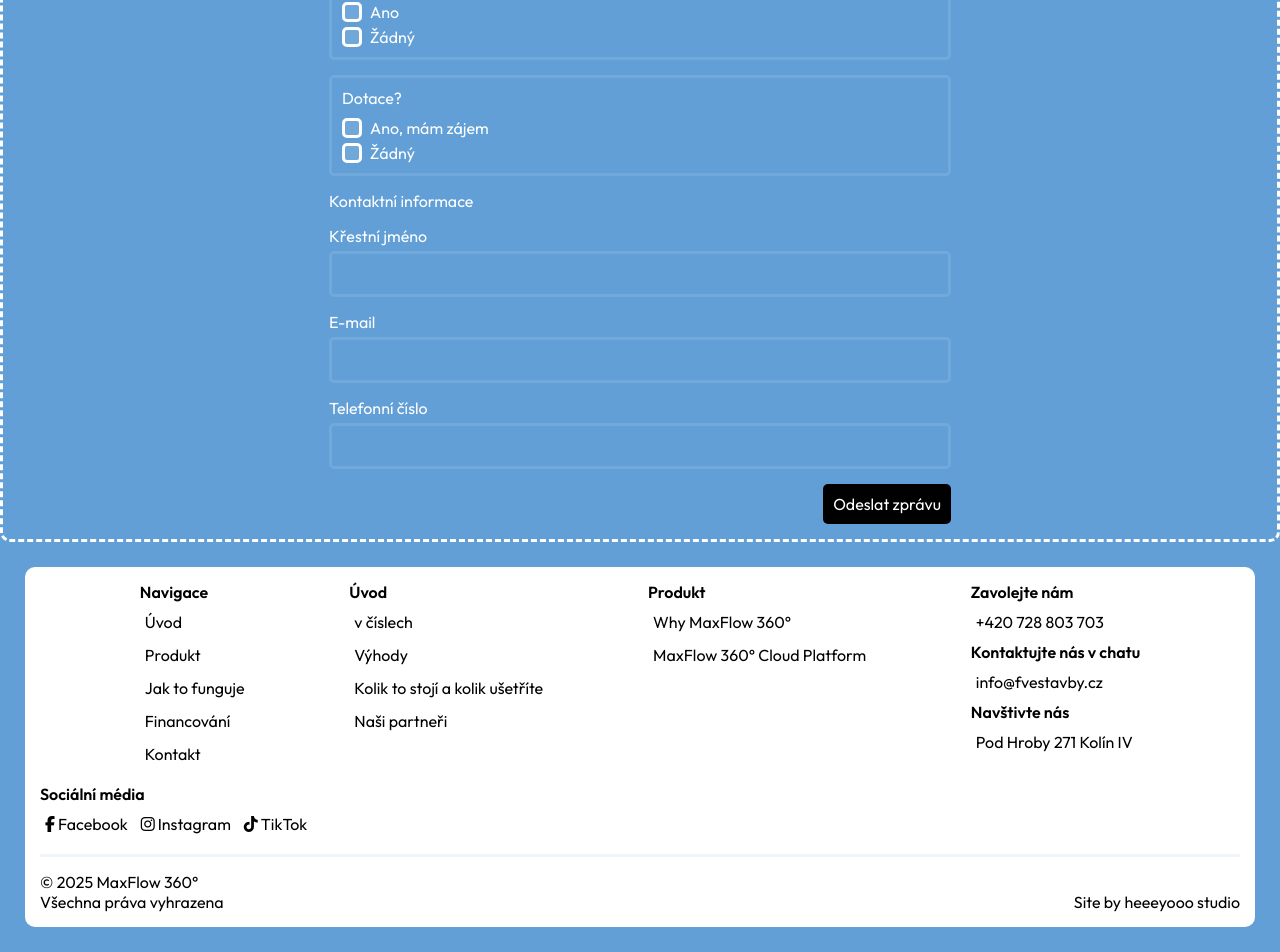
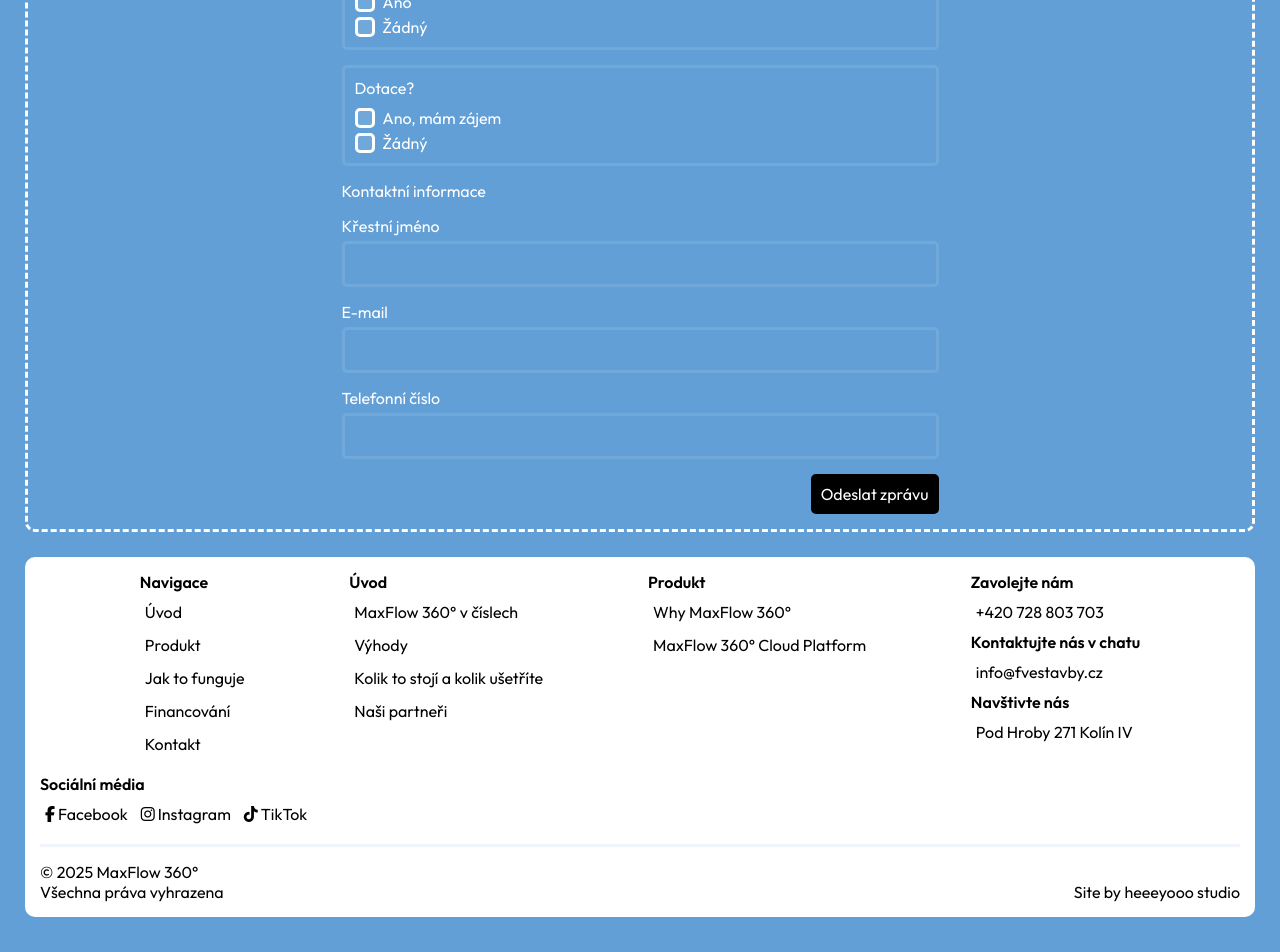
Before and after one commit to stepandordiai/max-flow, a React (Vite) app: page /form-calculator in a window 1280 px wide. Shown: the part 1289-2241 px from the top of the page. Built offline with nearby package versions, Linux system fonts and the light colour scheme.

Commit message:
Update FormCalculator and Footer

```diff
--- a/src/components/Footer/Footer.jsx
+++ b/src/components/Footer/Footer.jsx
@@ -97,7 +97,7 @@ const Footer = () => {
 					<div className="footer__nav-wrapper">
 						<nav className="footer__nav">
 							<HashLink to="/#about-us" smooth className="footer__nav-link">
-								{t("about_us.title")}
+								MaxFlow 360° {t("about_us.title")}
 							</HashLink>
 							<HashLink to="/#benefits" smooth className="footer__nav-link">
 								{t("benefits.title")}
--- a/src/pages/FormCalculator/FormCalculator.jsx
+++ b/src/pages/FormCalculator/FormCalculator.jsx
@@ -1,5 +1,5 @@
+import { useTranslation } from "react-i18next";
 import { Helmet } from "react-helmet-async";
-import { useTranslation } from "react-i18next";
 import { useState } from "react";
 import Range from "../../components/Range/Range";
 import Checkbox from "../../components/Checkbox/Checkbox";
--- a/src/pages/FormCalculator/FormCalculator.scss
+++ b/src/pages/FormCalculator/FormCalculator.scss
@@ -6,6 +6,7 @@
 	border-radius: 10px;
 	@include flex-start-center;
 	flex-direction: column;
+	margin: 95px 25px 0 25px;
 }
 
 .form-calculator__title {
@@ -36,15 +37,8 @@
 
 .form-calculator__input-container {
 	display: flex;
-	// flex-direction: column;
-	align-items: center; /* center horizontally */
-	// justify-content: center; /* center vertically */
-	gap: 0.5rem; /* space between input and label */
-	// text-align: center;
-
-	label {
-		// display: grid;
-	}
+	align-items: center;
+	gap: 0.5rem;
 }
 
 .form-calculator__input {
@@ -78,9 +72,15 @@
 	}
 }
 
-@media screen and (width < 8960px) {
+@media screen and (width < 896px) {
 	.form-calculator__range-container {
 		flex-direction: column;
+	}
+}
+
+@media screen and (width < 808px) {
+	.form-calculator {
+		margin: 85px 15px 0 15px;
 	}
 }
 
```
